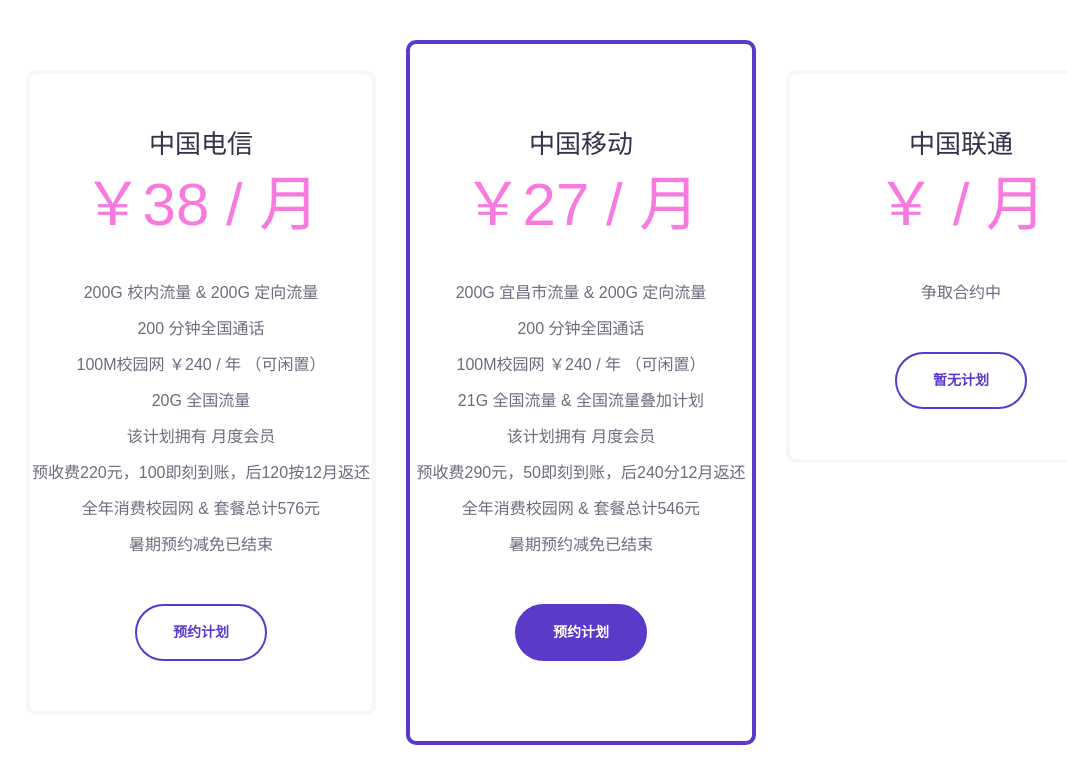
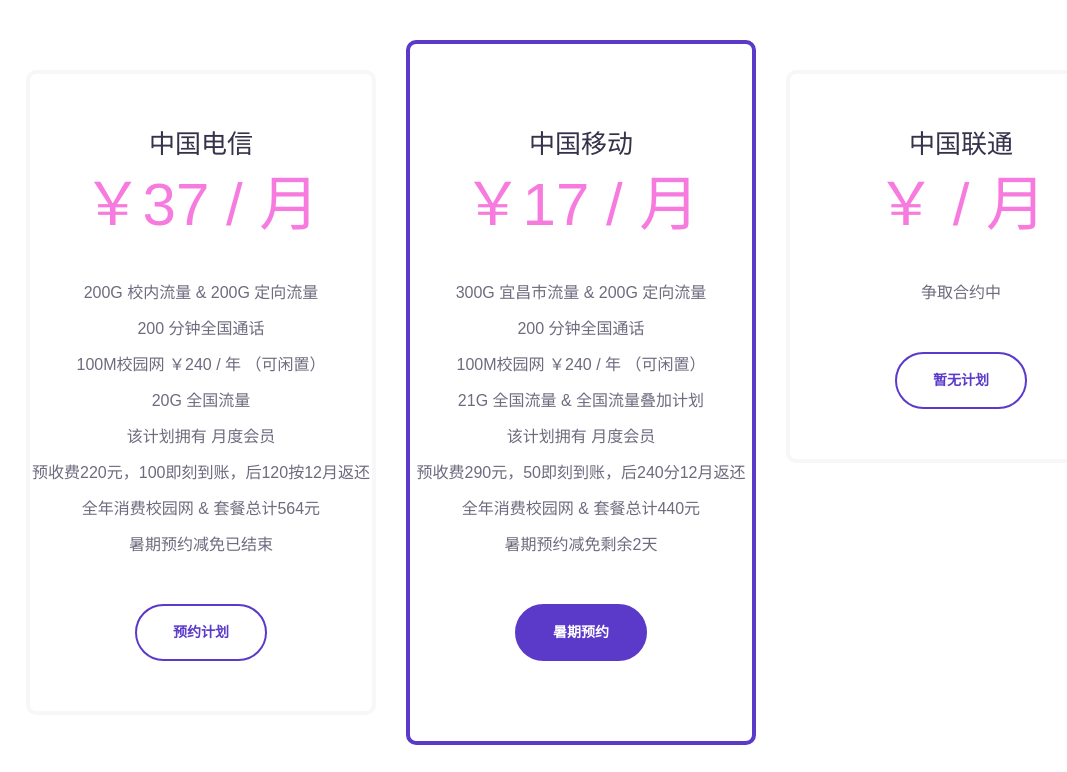
Before and after one commit to anagasyat/CTGU, a plain HTML site: page index.html in a window 1280 px wide. Shown: the top 772 px of the page, without its empty margins (59-1126 px from the left). Drawn offline with Linux system fonts and the light colour scheme.

Commit message:
Update index.html

```diff
--- a/index.html
+++ b/index.html
@@ -28,7 +28,7 @@
 								<div class="single-price-plan text-center">
 									<div class="single-price-top">
 										<h4>中国电信</h4>
-										<span>￥38 / 月</span>
+										<span>￥37 / 月</span>
 									</div>
 									<div class="single-price-body">
 										<div class="price-list">
@@ -39,7 +39,7 @@
 												<li>20G 全国流量</li>
 												<li>该计划拥有 月度会员</li>
 												<li>预收费220元，100即刻到账，后120按12月返还</li>
-												<li>全年消费校园网 & 套餐总计576元</li>
+												<li>全年消费校园网 & 套餐总计564元</li>
 												<li>暑期预约减免已结束</li>
 											</ul>
 										</div>
@@ -52,22 +52,22 @@
 								<div class="single-price-plan active text-center">
 									<div class="single-price-top">
 										<h4>中国移动</h4>
-										<span>￥27 / 月</span>
+										<span>￥17 / 月</span>
 									</div>
 									<div class="single-price-body">
 										<div class="price-list">
 											<ul>
-												<li>200G 宜昌市流量 & 200G 定向流量</li>
+												<li>300G 宜昌市流量 & 200G 定向流量</li>
 												<li>200 分钟全国通话</li>
 												<li>100M校园网 ￥240 / 年 （可闲置）</li>
 												<li>21G 全国流量 & 全国流量叠加计划</li>
 												<li>该计划拥有 月度会员</li>
 												<li>预收费290元，50即刻到账，后240分12月返还</li>
-												<li>全年消费校园网 & 套餐总计546元</li>
-												<li>暑期预约减免已结束</li>
+												<li>全年消费校园网 & 套餐总计440元</li>
+												<li>暑期预约减免剩余2天</li>
 											</ul>
 										</div>
-										<a href="https://wj.qq.com/s2/15258340/c554/" class="btn">预约计划</a>
+										<a href="https://wj.qq.com/s2/15258340/c554/" class="btn">暑期预约</a>
 									</div>
 								</div>
 								<!--end of Single price plan -->
```
